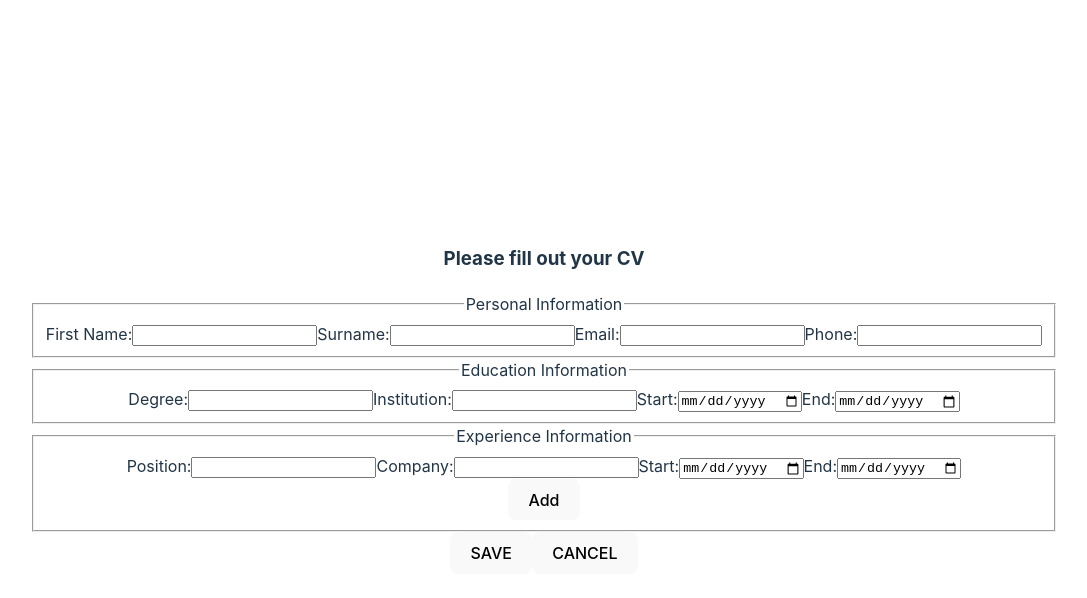
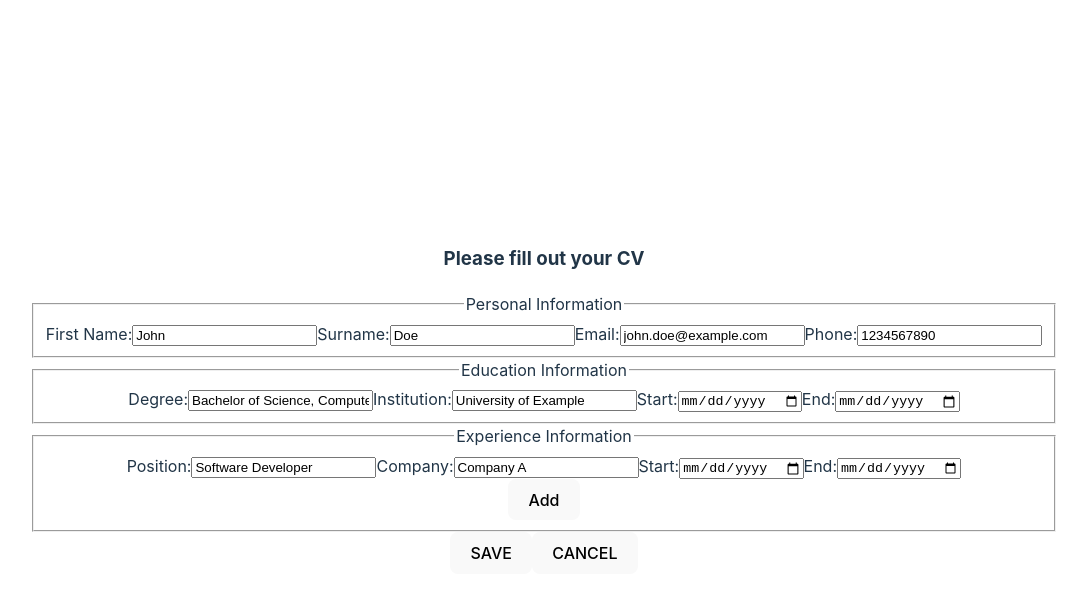
Before and after one commit to Norraynor/odin-cv-application, a React (Vite) app: page / in a window 1280 px wide. Both pictures are taken after a click on the button "EDIT". Shown: the top 598 px of the page, without its empty margins (96-1183 px from the left). Built offline with nearby package versions, Linux system fonts and the light colour scheme.

Commit message:
Add form value from current CV data

```diff
--- a/src/components/CV.jsx
+++ b/src/components/CV.jsx
@@ -106,7 +106,11 @@ function CV() {
 	if (toggle) {
 		return (
 			<>
-				<CVForm handleSave={handleSave} count={data.experience.length} />
+				<CVForm
+					handleSave={handleSave}
+					count={data.experience.length}
+					data={data}
+				/>
 			</>
 		);
 	}
--- a/src/components/CVForm.jsx
+++ b/src/components/CVForm.jsx
@@ -23,31 +23,83 @@ function CVForm(props) {
 					<fieldset name="personal">
 						<legend>Personal Information</legend>
 						<label htmlFor="first-name">First Name:</label>
-						<input type="text" id="first-name" name="first-name" required />
+						<input
+							type="text"
+							id="first-name"
+							name="first-name"
+							required
+							value={props.data.personal.firstName}
+						/>
 						<label htmlFor="surname">Surname:</label>
-						<input type="text" id="surname" name="surname" required />
+						<input
+							type="text"
+							id="surname"
+							name="surname"
+							required
+							value={props.data.personal.surname}
+						/>
 						<label htmlFor="email">Email:</label>
-						<input type="email" id="email" name="email" required />
+						<input
+							type="email"
+							id="email"
+							name="email"
+							required
+							value={props.data.personal.email}
+						/>
 						<label htmlFor="phone">Phone:</label>
-						<input type="tel" id="phone" name="phone" required />
+						<input
+							type="tel"
+							id="phone"
+							name="phone"
+							required
+							value={props.data.personal.phone}
+						/>
 					</fieldset>
 
 					<fieldset name="education">
 						<legend>Education Information</legend>
 						<label htmlFor="degree">Degree:</label>
-						<input type="text" id="degree" name="degree" required />
+						<input
+							type="text"
+							id="degree"
+							name="degree"
+							required
+							value={props.data.education.degree}
+						/>
 						<label htmlFor="institution">Institution:</label>
-						<input type="text" id="institution" name="institution" required />
+						<input
+							type="text"
+							id="institution"
+							name="institution"
+							required
+							value={props.data.education.institution}
+						/>
 						<label htmlFor="start-edu">Start:</label>
-						<input type="date" id="start-edu" name="start-edu" required />
+						<input
+							type="date"
+							id="start-edu"
+							name="start-edu"
+							required
+							value={props.data.education.startDate}
+						/>
 						<label htmlFor="end-edu">End:</label>
-						<input type="date" id="end-edu" name="end-edu" required />
+						<input
+							type="date"
+							id="end-edu"
+							name="end-edu"
+							required
+							value={props.data.education.endDate}
+						/>
 					</fieldset>
 
 					<fieldset name="experience">
 						<legend>Experience Information</legend>
 						{experience.map((exp) => (
-							<FormExperience key={exp.key} num={exp.key} />
+							<FormExperience
+								key={exp.key}
+								num={exp.key}
+								data={props.data.experience[exp.key]}
+							/>
 						))}
 						<button onClick={handleClick}>Add</button>
 					</fieldset>
--- a/src/components/FormExperience.jsx
+++ b/src/components/FormExperience.jsx
@@ -11,6 +11,7 @@ function FormExperience(props) {
 					id={"position" + props.num}
 					name={"position" + props.num}
 					required
+					value={props.data?.position}
 				/>
 				<label htmlFor={"company" + props.num}>Company:</label>
 				<input
@@ -18,6 +19,7 @@ function FormExperience(props) {
 					id={"company" + props.num}
 					name={"company" + props.num}
 					required
+					value={props.data?.company}
 				/>
 				<label htmlFor={"start-date" + props.num}>Start:</label>
 				<input
@@ -25,6 +27,7 @@ function FormExperience(props) {
 					id={"start-date" + props.num}
 					name={"start-date" + props.num}
 					required
+					value={props.data?.startDate}
 				/>
 				<label htmlFor={"end-date" + props.num}>End:</label>
 				<input
@@ -32,6 +35,7 @@ function FormExperience(props) {
 					id={"end-date" + props.num}
 					name={"end-date" + props.num}
 					required
+					value={props.data?.endDate}
 				/>
 			</div>
 		</>
```
